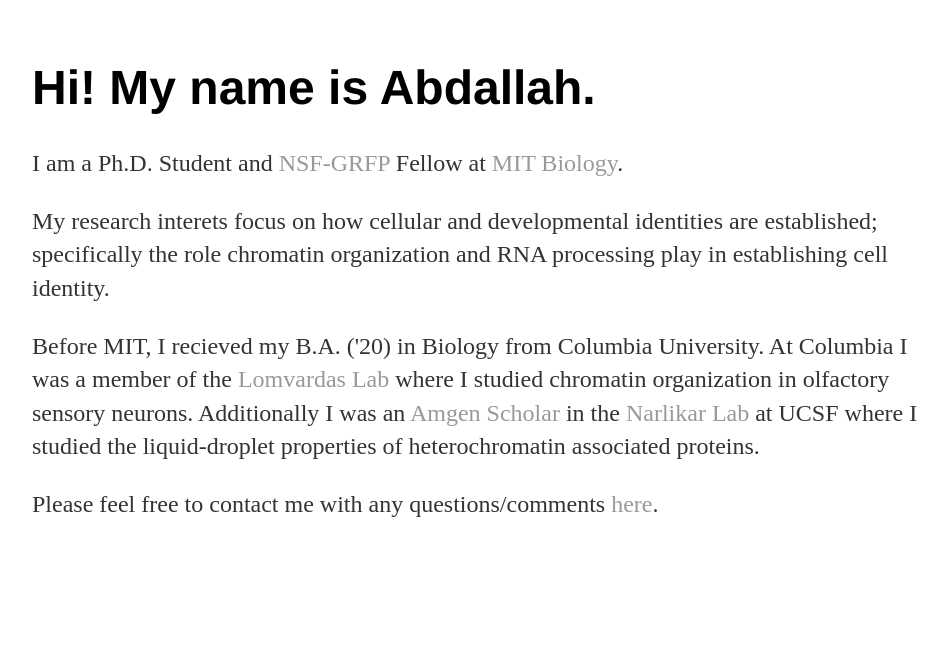
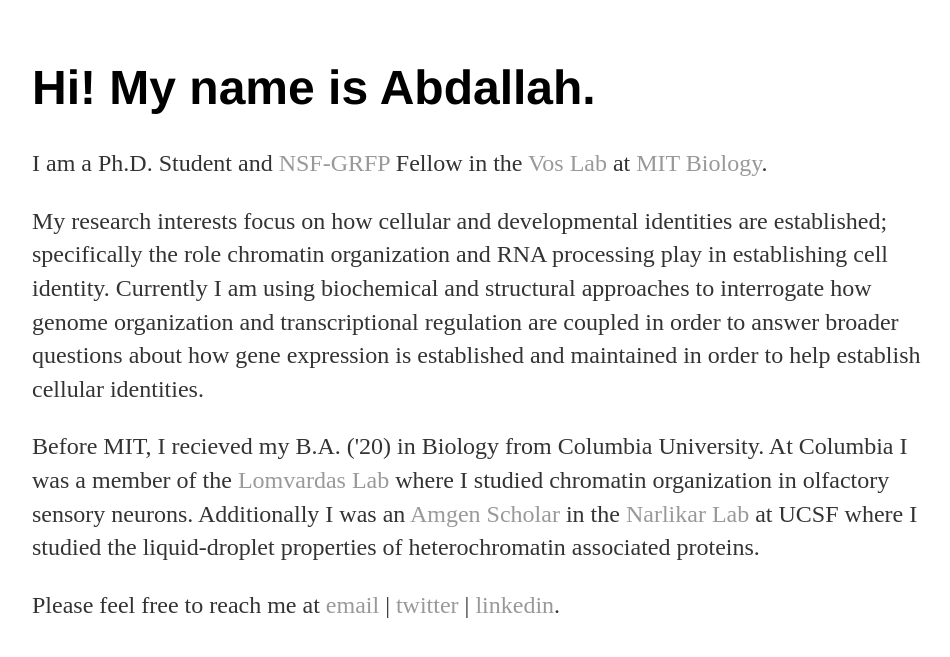
Before and after one commit to amohamed98/amohamed98.github.io, a Jekyll site: the page built from index.html, in a window 1280 px wide. Shown: the top 657 px of the page, without its empty margins (160-1110 px from the left). Built offline with Jekyll 4.4.1, drawn with Linux system fonts in a browser that asks for light colours.

Commit message:
Update index.html

```diff
--- a/index.html
+++ b/index.html
@@ -4,11 +4,13 @@ title: Abdallah Mohamed
 ---
 <div class="blurb">
 	<h1>Hi! My name is Abdallah.</h1>
-				<p>I am a Ph.D. Student and <a href="https://www.nsfgrfp.org/">NSF-GRFP</a> Fellow at <a href="https://biology.mit.edu/graduate/">MIT Biology</a>. </p>
-				<p>My research interets focus on how cellular and developmental identities are established; specifically the role chromatin organization and RNA processing play in establishing cell identity.<p>
+				<p>I am a Ph.D. Student and <a href="https://www.nsfgrfp.org/">NSF-GRFP</a> Fellow in the <a href="https://www.voslab.org/">Vos Lab</a> at <a href="https://biology.mit.edu/graduate/">MIT Biology</a>. </p>
+				<p>My research interests focus on how cellular and developmental identities are established; specifically the role chromatin organization and RNA processing play in establishing cell</a>
+					identity. Currently I am using biochemical and structural approaches to interrogate how genome organization and transcriptional regulation are coupled in order to answer broader</a>
+					questions about how gene expression is established and maintained in order to help establish cellular identities.<p>
 				<p>Before MIT, I recieved my B.A. ('20) in Biology from Columbia University. At Columbia I was a member of the <a href="https://lomvardaslab.zuckermaninstitute.columbia.edu/">Lomvardas Lab</a>
 					where I studied chromatin organization in olfactory sensory neurons. Additionally I was an <a href="https://amgenscholars.com/us-program/">Amgen Scholar</a> in the <a href="https://narlikarlab.ucsf.edu/">Narlikar Lab</a> at
 					UCSF where I studied the liquid-droplet properties of heterochromatin associated proteins.<p>
-				<p>Please feel free to contact me with any questions/comments <a href=mailto:aam1@mit.edu>here</a>.
+				<p>Please feel free to reach me at <a href=mailto:aam1@mit.edu>email</a> | <a href="https://twitter.com/AMohamed_98">twitter</a> | <a href="https://www.linkedin.com/in/abdallah-mohamed/">linkedin</a>.
 
 </div><!-- /.blurb -->
```
